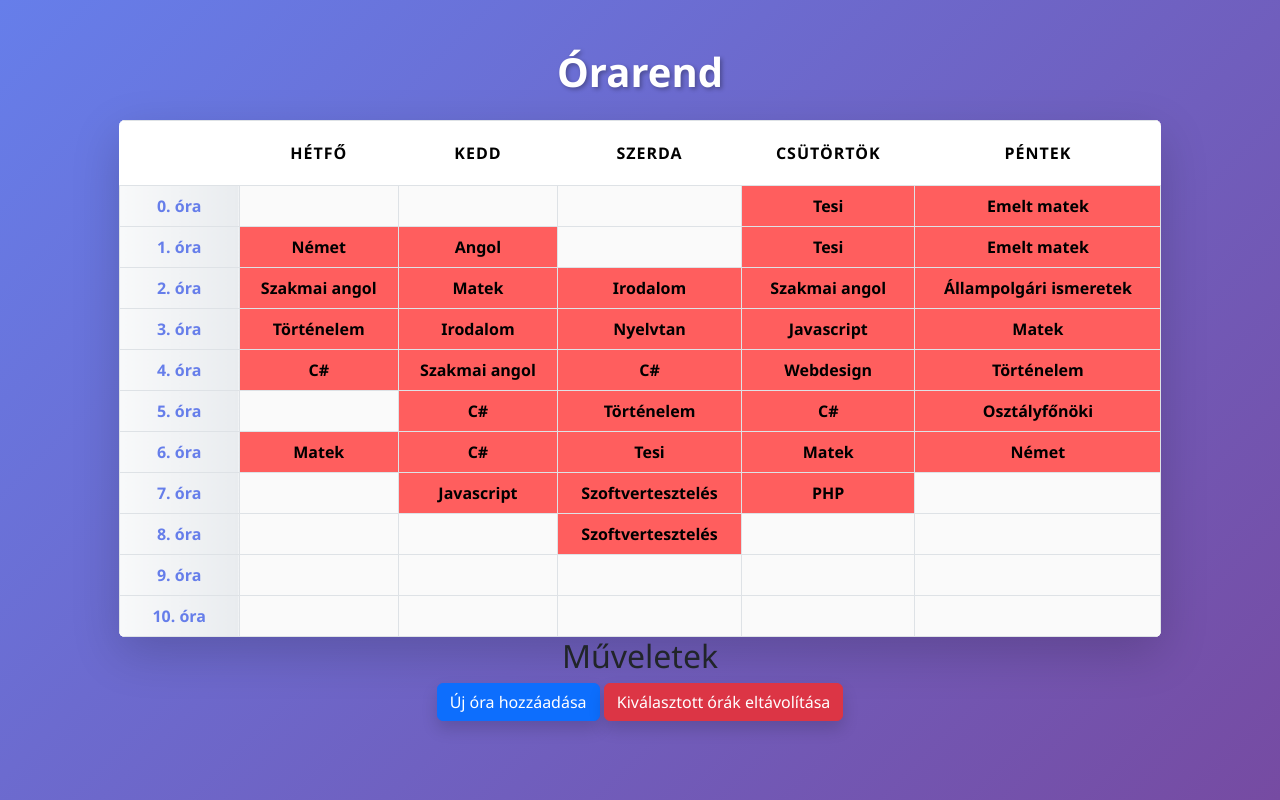
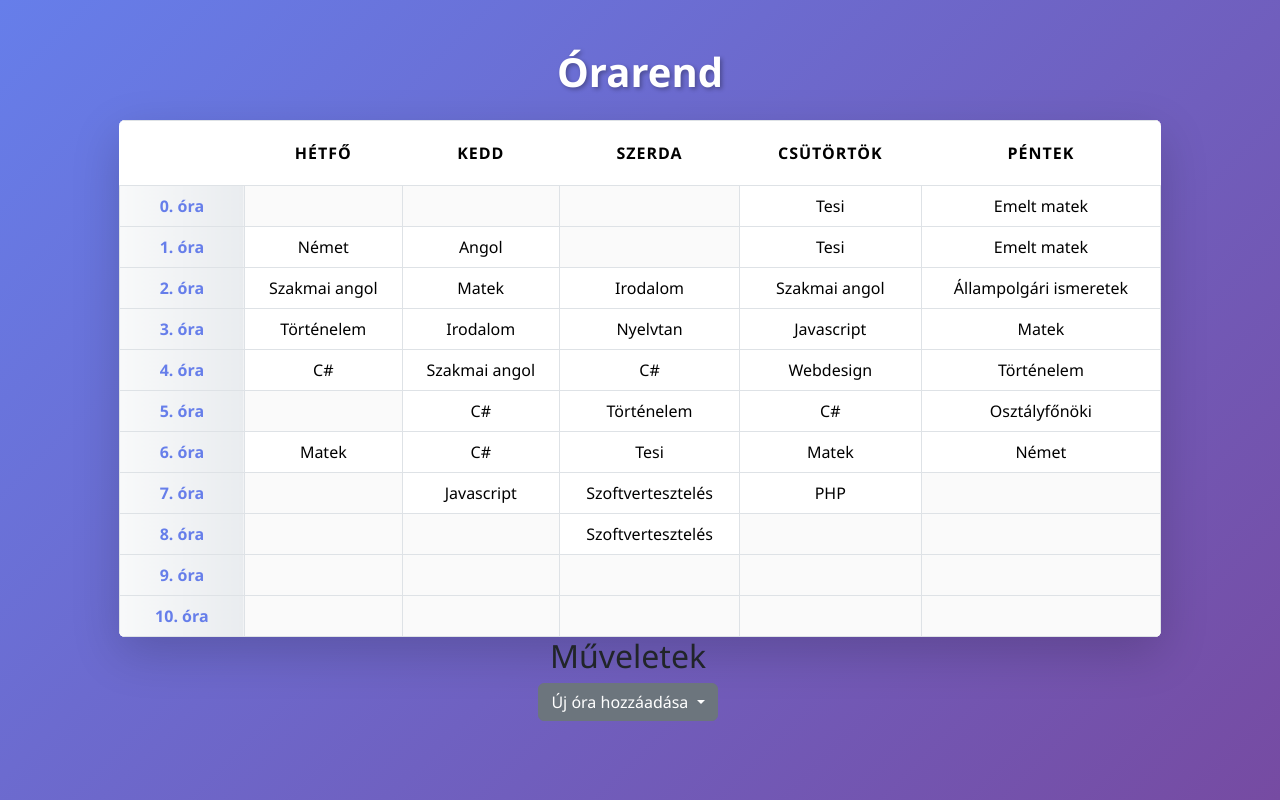
Before and after one commit to SzaZoa1227/12.js, a plain HTML site: page proj2/index.html in a window 1280 px wide. Drawn offline with nearby package versions, Linux system fonts and the light colour scheme.

Commit message:
half done implementation of adding new lessons

```diff
--- a/proj2/index.html
+++ b/proj2/index.html
@@ -1,11 +1,14 @@
 <!DOCTYPE html>
 <html lang="hu">
   <head>
-    <meta charset="UTF-8">
-    <meta name="viewport" content="width=device-width, initial-scale=1.0">
+    <meta charset="UTF-8" />
+    <meta name="viewport" content="width=device-width, initial-scale=1.0" />
     <title>Órarend</title>
-    <link href="https://cdn.jsdelivr.net/npm/bootstrap@5.3.2/dist/css/bootstrap.min.css" rel="stylesheet">
-    <link rel="stylesheet" href="style.css">
+    <link
+      href="https://cdn.jsdelivr.net/npm/bootstrap@5.3.2/dist/css/bootstrap.min.css"
+      rel="stylesheet"
+    />
+    <link rel="stylesheet" href="style.css" />
   </head>
   <body>
     <div class="container-fluid py-5">
@@ -16,9 +19,7 @@
             <table class="table table-bordered mb-0">
               <thead class="table-header">
                 <tr>
-                                <th scope="col">
-
-                                </th>
+                  <th scope="col"></th>
                   <th scope="col">Hétfő</th>
                   <th scope="col">Kedd</th>
                   <th scope="col">Szerda</th>
@@ -117,24 +118,35 @@
                 </tr>
               </tbody>
             </table>
+
       </div>
-                <div class="text-center container bg">
+      <div class="text-center container row">
         <h2>Műveletek</h2>
-                    <button onclick="" class="btn btn-primary btn-md shadow">
+        <div class="dropdown">
+          <button
+            onclick="populateDropdown()"
+            class="btn btn-secondary dropdown-toggle"
+            type="button"
+            id="ujora"
+            data-bs-toggle="dropdown"
+            aria-expanded="false"
+          >
             Új óra hozzáadása
-                        <!-- <div class="form-check">
-                            <input class="form-check-input" type="radio" name="flexRadioDefault" id="flexRadioDefault1">
+          </button>
+        <!-- <button class="btn btn-primary btn-md shadow">
+          Új óra hozzáadása
+          <div class="form-check">
+            <input
+              class="form-check-input"
+              type="radio"
+              name="flexRadioDefault"
+              id="flexRadioDefault1"
+            />
             <label class="form-check-label" for="flexRadioDefault1">
               Default radio
             </label>
-                          </div> -->
-
-                    </button>
-                    <button onclick="removeSelected()" class="btn btn-danger btn-md shadow">
-                        Kiválasztott órák eltávolítása
-                    </button>
           </div>
-            </div>
+        </button> -->
       </div>
     </div>
     <script src="https://cdn.jsdelivr.net/npm/bootstrap@5.3.2/dist/js/bootstrap.bundle.min.js"></script>
--- a/proj2/main.js
+++ b/proj2/main.js
@@ -1,10 +1,12 @@
 let classes = [];
 let periodsWithoutLessons = [];
+let selectedForRemoval = [];
+const dropdown = document.getElementByClassName("dropdown-menu");
+
 document.addEventListener("DOMContentLoaded", function() {
     let tds = document.querySelectorAll(".lesson-cell");
     tds.forEach(function(cell) {
         if (cell.textContent.trim() !== "") {
-            cell.style.backgroundColor = "#ff5e5eff";
             cell.style.fontWeight = "bold";
             if (!classes.includes(cell.textContent)) {
                 classes.push(cell.textContent);
@@ -23,3 +25,7 @@ document.addEventListener("DOMContentLoaded", function() {
         }
     })
 });
+
+function populateDropdown(){
+
+}
```
Lines whose indentation alone changed are shown as unchanged.
